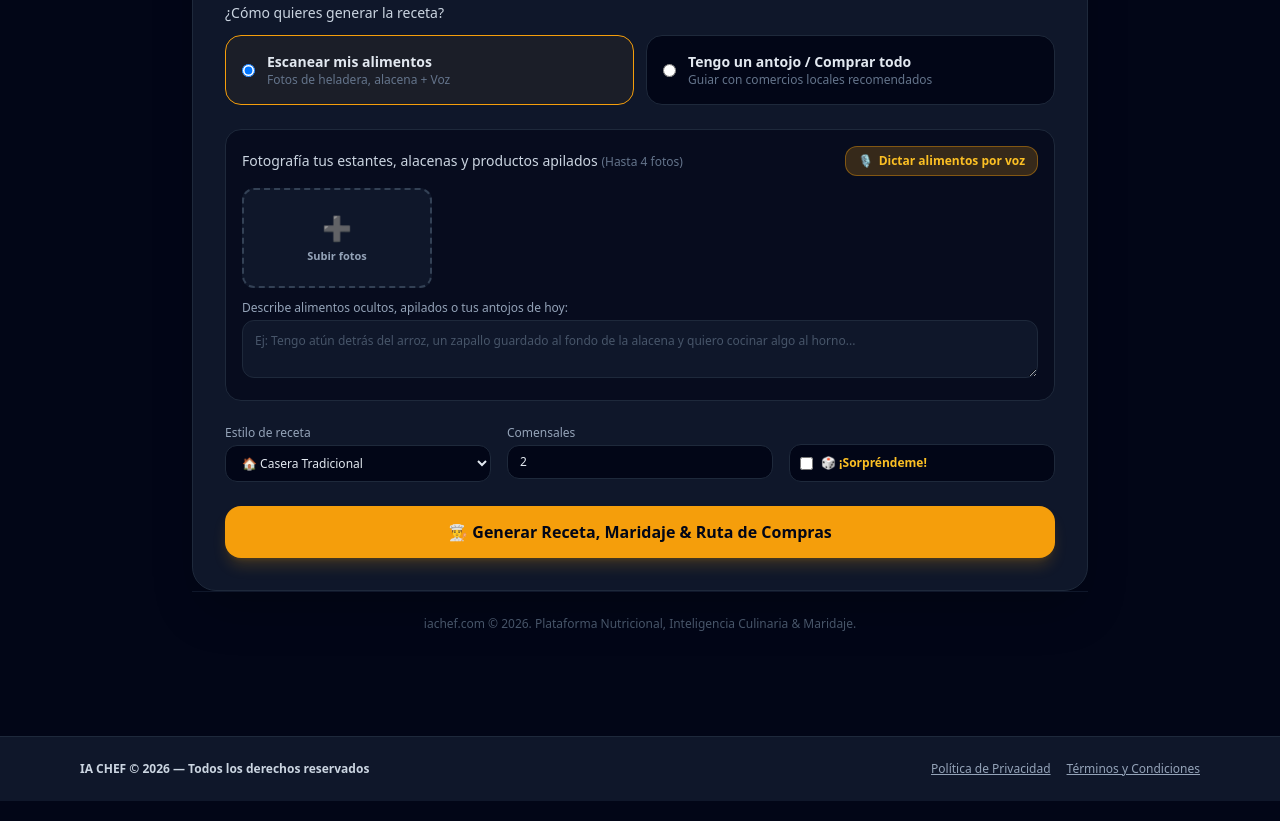
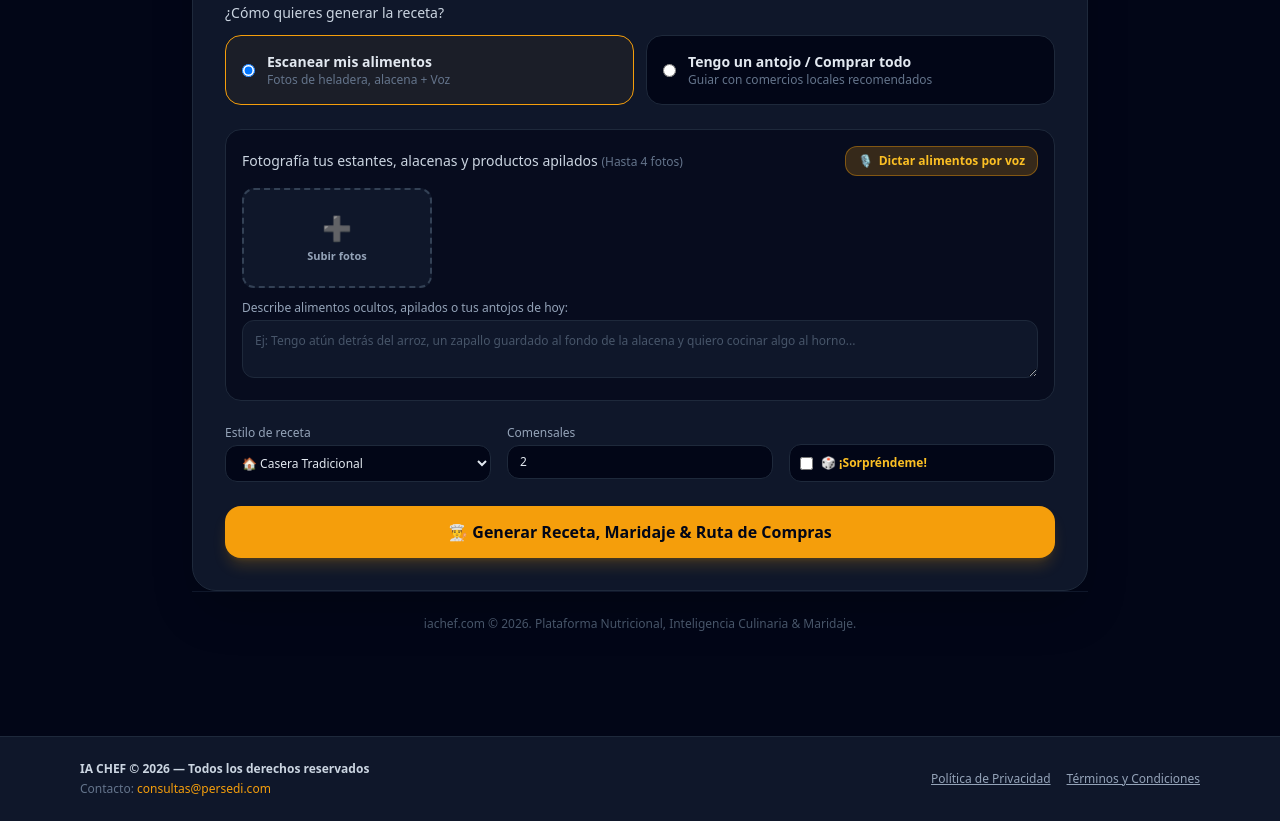
Before and after one commit to ricalco-persedi/chef-ia-app, a website: page public/index.html in a window 1280 px wide. Shown: the part 734-1555 px from the top of the page. Drawn offline with nearby package versions, Linux system fonts and the light colour scheme.

Commit message:
Agregado contacto y legales

```diff
--- a/public/index.html
+++ b/public/index.html
@@ -230,15 +230,25 @@
   <script src="app.js"></script>
 
 <!-- ========================================== -->
-<!-- FOOTER - SECCIÓN DE LEGALES                -->
+<!-- FOOTER - SECCIÓN DE LEGALES Y CONTACTO     -->
 <!-- ========================================== -->
 <footer class="w-full bg-slate-900 border-t border-slate-800 py-6 mt-12 text-slate-400 text-xs text-center">
   <div class="max-w-6xl mx-auto px-4 flex flex-col sm:flex-row justify-between items-center gap-4">
-    <p class="font-semibold text-slate-300">IA CHEF © 2026 — Todos los derechos reservados</p>
+
+    <!-- Identidad y Contacto -->
+    <div class="text-center sm:text-left">
+      <p class="font-semibold text-slate-300">IA CHEF © 2026 — Todos los derechos reservados</p>
+      <p class="mt-1 text-slate-500">
+        Contacto: <a href="mailto:consultas@persedi.com" class="text-amber-500 hover:underline">consultas@persedi.com</a>
+      </p>
+    </div>
+
+    <!-- Enlaces Legales -->
     <div class="flex gap-4">
       <button onclick="openLegalModal('privacy')" class="hover:text-amber-400 underline cursor-pointer">Política de Privacidad</button>
       <button onclick="openLegalModal('terms')" class="hover:text-amber-400 underline cursor-pointer">Términos y Condiciones</button>
     </div>
+
   </div>
 </footer>
 
@@ -266,7 +276,7 @@
       title.innerText = 'POLÍTICA DE PRIVACIDAD (Ley Argentina N° 25.326)';
       content.innerHTML = `
         <p><strong>1. Protección de Datos:</strong> Conforme a la Ley N° 25.326 de la Rep. Argentina, iachef.com resguarda la información del usuario. Las imágenes e ingredientes ingresados se procesan únicamente de forma temporal para generar la receta.</p>
-        <p><strong>2. Derechos ARCO:</strong> El usuario tiene derecho de acceso, rectificación y supresión de sus datos personales conforme al Art. 14 de la Ley 25.326.</p>
+        <p><strong>2. Derechos ARCO:</strong> El usuario tiene derecho de acceso, rectificación y supresión de sus datos personales conforme al Art. 14 de la Ley 25.326. Consultas a: consultas@persedi.com.</p>
       `;
     } else {
       title.innerText = 'TÉRMINOS, CONDICIONES Y EXENCIÓN DE RESPONSABILIDAD';
```
